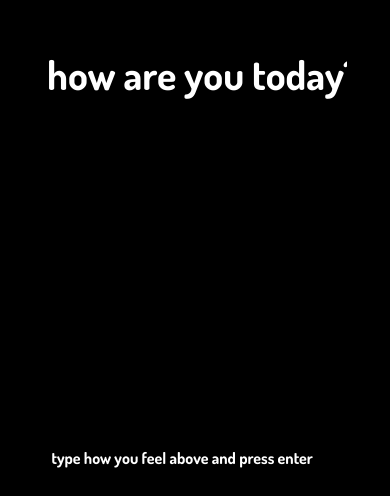
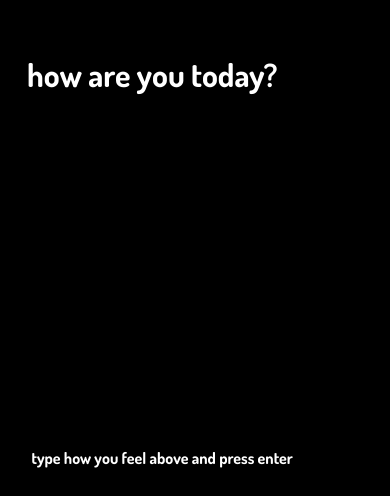
Before and after one commit to nel-co/Mood-Tracker, a plain HTML site: page index.html in a window 390 px wide. Shown: the part 348-844 px from the top of the page. Drawn offline with Linux system fonts and the light colour scheme; a web font is replaced by a local one.

Commit message:
Add media queries

```diff
--- a/style.scss
+++ b/style.scss
@@ -55,3 +55,19 @@ body {
   bottom: 30px;
   left: 45px;
 }
+
+// Add media queries
+@media screen and (max-width: 399px) {
+  .container {
+    padding-left: 25px; padding-right: 25px;
+  }
+  .previous-mood-section {
+    position: absolute;
+    left: 25px;
+    padding-right: 25px;
+  }
+  .text-section-input,
+  .text-section-input:focus {
+    font-size: 2em;
+  }
+}
```
Also changed, not shown: style.css.
